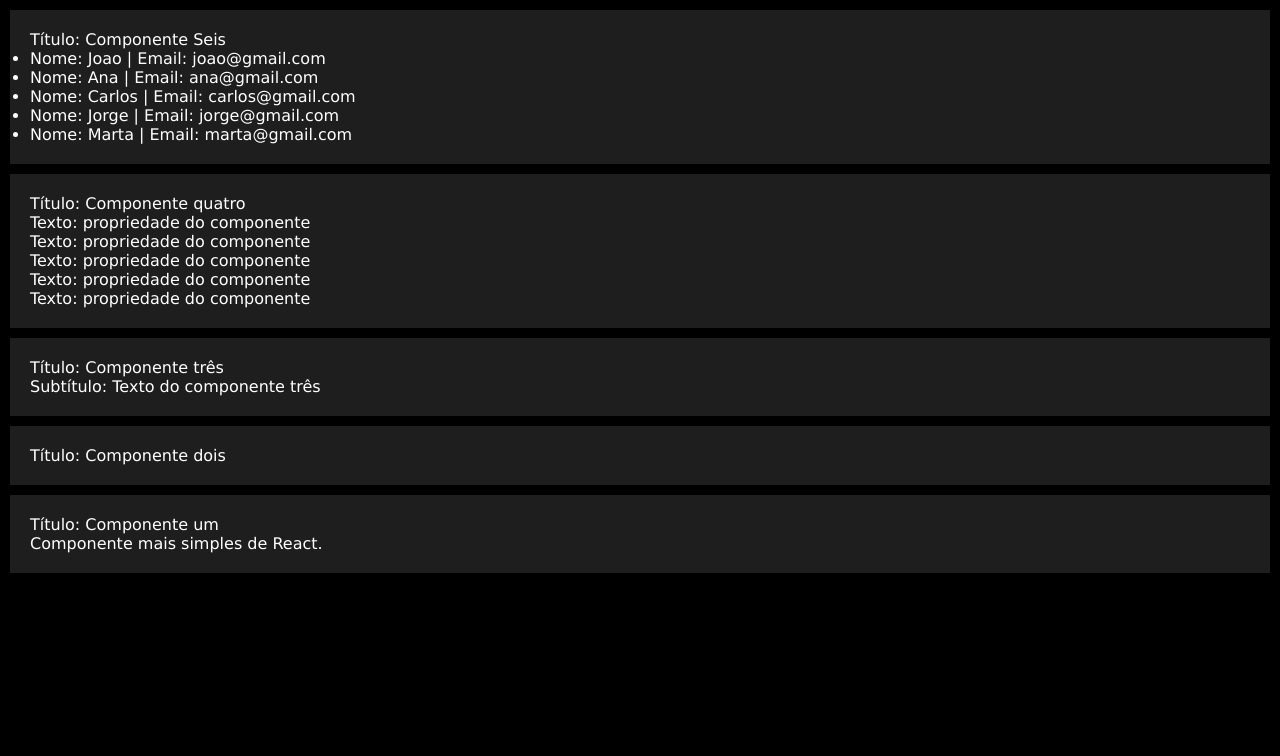
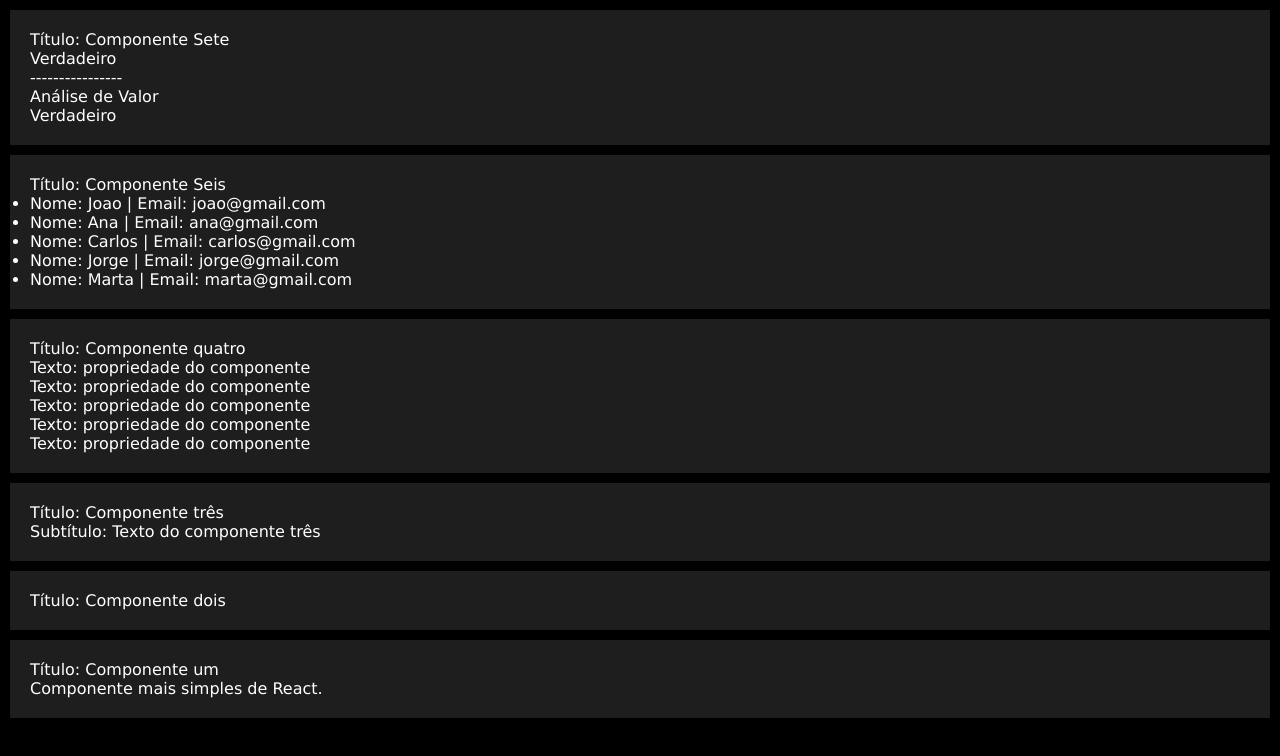
Before and after one commit to imarcaos/Curso-React01, a React (Create React App) app in the folder react-components/: page / in a window 1280 px wide. Shown: the top 756 px of the page. Built offline with nearby package versions, Linux system fonts and the light colour scheme.

Commit message:
Class 016 - Conditional Intruction - ternary operator - version 1

```diff
--- a/react-components/src/App.js
+++ b/react-components/src/App.js
@@ -7,15 +7,20 @@
 import ComponenteTres from "./components/ComponenteTres"
 import ComponenteQuatro from "./components/ComponenteQuatro"
 import ComponenteSeis from "./components/ComponenteSeis"
+import ComponenteSete from "./components/ComponenteSete"
 
 function App() {
     return (
         <>
 
-            <ComponenteSeis titulo="Componente Seis"></ComponenteSeis>
+            <ComponenteSete titulo="Componente Sete" valor={1} />
+
+            <ComponenteSeis titulo="Componente Seis" />
+
             <ComponenteQuatro titulo="Componente quatro" />
 
             <ComponenteTres titulo="Componente três" subtitulo="Texto do componente três" />
+
             <ComponenteDois />
 
             <ComponenteUm />
--- /dev/null
+++ b/react-components/src/components/ComponenteSete.jsx
@@ -0,0 +1,23 @@
+import React from "react"
+
+export default function (props) {
+    return (
+        <div className="componente">
+            <p className="titulo">Título: {props.titulo}</p>
+            {props.valor == true ? <p>Verdadeiro</p> : <p>Falso</p>}
+            {
+                props.valor ?
+                    <div>
+                        <p>----------------</p>
+                        <p>Análise de Valor</p>
+                        <p>Verdadeiro</p>
+                    </div>
+                    :
+                    <div>
+                        <p>Análise de Valor</p>
+                        <p>Falso</p>
+                    </div>
+            }
+        </div>
+    )
+}
```
Also changed, not shown: 1 other file (tests, documents, lock files or other folders).
